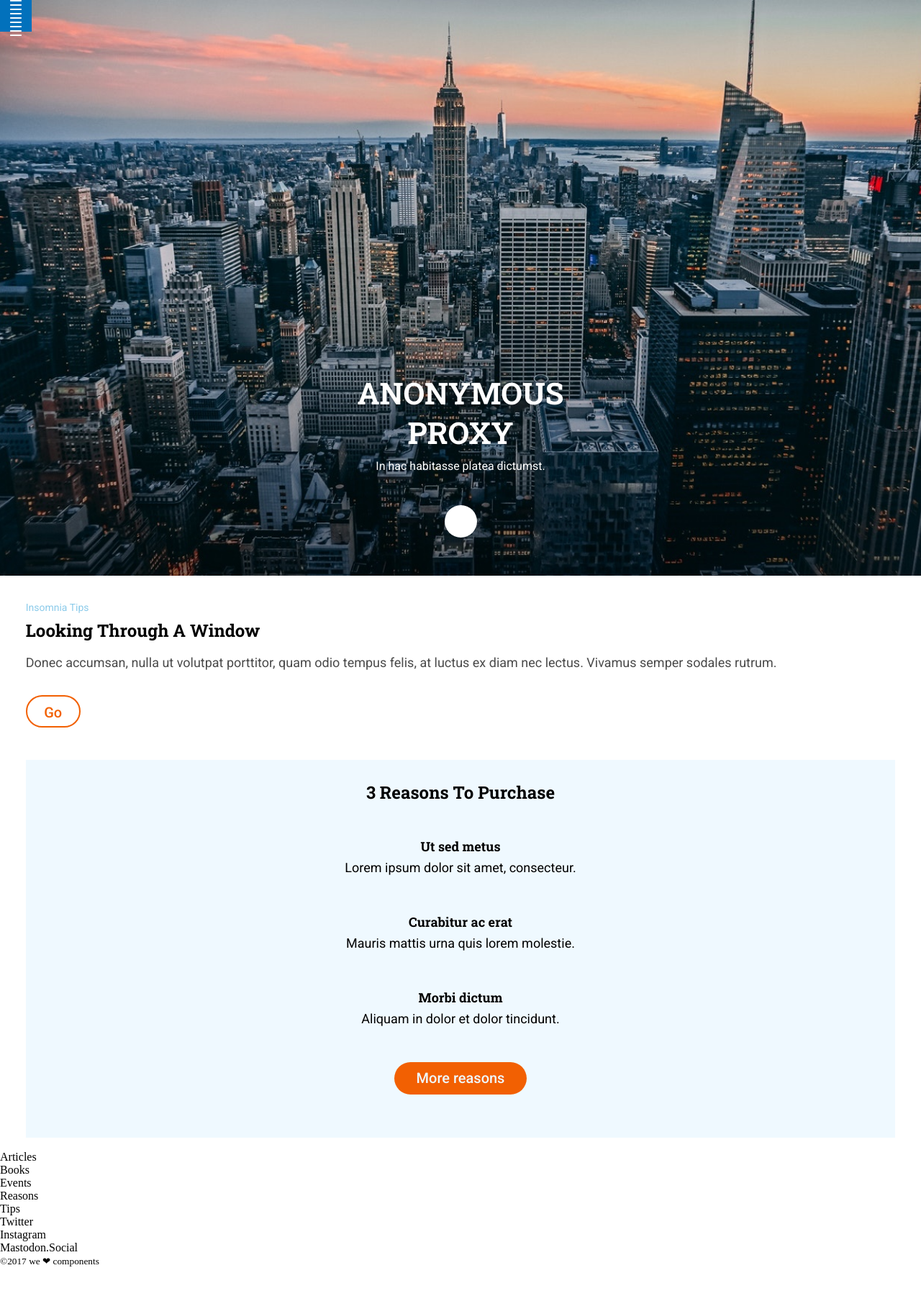
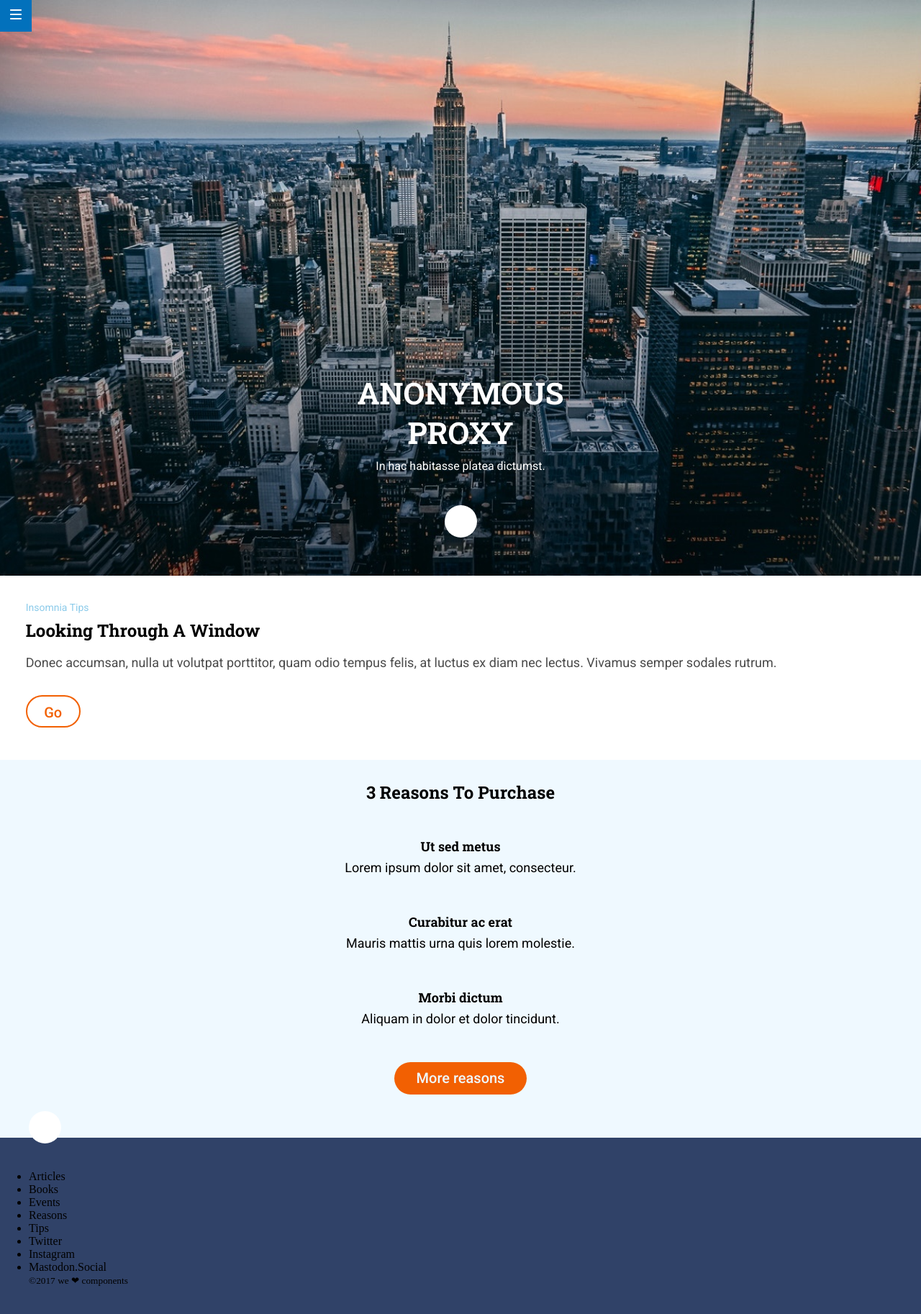
Before and after one commit to Adalab/modulo-1-evaluacion-final-Milda-Grabyte, a website: page src/html/index.html in a window 1280 px wide. Shown: the whole page at 72% size. Before the commit the page ends 1761 px from the top, so only its background shows below. Drawn offline with nearby package versions, Linux system fonts and the light colour scheme; files that its build step writes are made by us from their sources; files whose address does not match are found by name.

Commit message:
add some footer css

```diff
--- a/src/html/partials/footer.html
+++ b/src/html/partials/footer.html
@@ -1,5 +1,6 @@
 <footer class="footer">
   <button class="btn footer__btn--up-arrow" type="button" name="scroll up"></button>
+  <section class="footer__content"></section>
     <nav class="footer__nav">
       <nav class="footer__nav footer__nav--1">
         <ul class="footer__nav--list footer__nav--list-1">
@@ -22,4 +23,5 @@
       <span class="footer__small--copy">©2017</span>
       <span class="footer__small--slogan">we <span class=footer__small--heart>&#10084;</span> components</span>
     </small>
+  </section>
 </footer>
--- a/src/html/partials/header.html
+++ b/src/html/partials/header.html
@@ -1,10 +1,6 @@
 <header class="hero">
   <button class="btn hero__btn--hamburger" type="button" name="Link to Adalab">
-    <div class="hero__btn--hamburger-rows">
-      <div class="hamburger__row"><img srcset="../images/ico-menu.svg"></div>
-      <div class="hamburger__row"><img srcset="../images/ico-menu.svg"></div>
-      <div class="hamburger__row"><img srcset="../images/ico-menu.svg"></div>
-    </div>
+      <div class="hero__btn--row"><img src="../images/ico-menu.svg" height="14" width="16"></div>
   </button>
   <div class="hero__heading">
     <h1 class="heading__title">
--- a/src/scss/layout/_footer.scss
+++ b/src/scss/layout/_footer.scss
@@ -1,8 +1,20 @@
-.page__footer {
-  position: fixed;
-  left: 0;
-  bottom: 0;
-  width: 100vw;
-  padding: 1rem;
-  color: $color-secondary;
+.footer {
+  position: relative;
+  background-color: #304268;
+  padding: 60px 15px 45px 15px;
+  @media all and (min-width: 768px) {
+    padding: 45px 40px;
+  }
+  &__btn--up-arrow{
+    position: absolute;
+    margin-top: -82.5px;
+    width: 45px;
+    height: 45px;
+    border-radius: 50%;
+    box-shadow: 0 2px 4px 0 var(--black-50);
+    background-color: #ffffff;
+  }
+  &__content{
+    display: flex;
+  }
 }
--- a/src/scss/layout/_header.scss
+++ b/src/scss/layout/_header.scss
@@ -16,8 +16,10 @@
       height: 44px;
       background-color: #0271bc;
     }
+    &__btn--row {
+      z-index: 1;
+    }
     &__btn--down-arrow {
-      background-color: #CC212A;
       height: 45px;
       width: 45px;
       border-radius: 50%;
--- a/src/scss/layout/_main-section.scss
+++ b/src/scss/layout/_main-section.scss
@@ -1,11 +1,5 @@
 .main-section {
-  padding: 0 15px;
-  @media all and (min-width: 768px) {
-    padding: 0 35.7px;
-  }
-  @media all and (min-width: 768px) {
-    padding: 0 35.7px;
-  }
+
 }
 
 .upper-section {
@@ -13,6 +7,10 @@
   grid-template-columns: 1fr;
   grid-template-rows: auto auto auto auto;
   justify-items: start;
+  padding: 0 15px;
+  @media all and (min-width: 768px) {
+    padding: 0 35.7px;
+  }
   &__small {
     grid-row: 1 / 2;
     font-family: "Roboto";
@@ -74,6 +72,10 @@
   grid-template-rows: auto auto auto;
   justify-items: center;
   background-color: #eff9ff;
+  padding: 0 15px;
+  @media all and (min-width: 768px) {
+    padding: 0 35.7px;
+  }
   &__title {
     grid-row: 1 / 2;
     font-family: "Roboto Slab";
```
Lines whose indentation alone changed are shown as unchanged.
